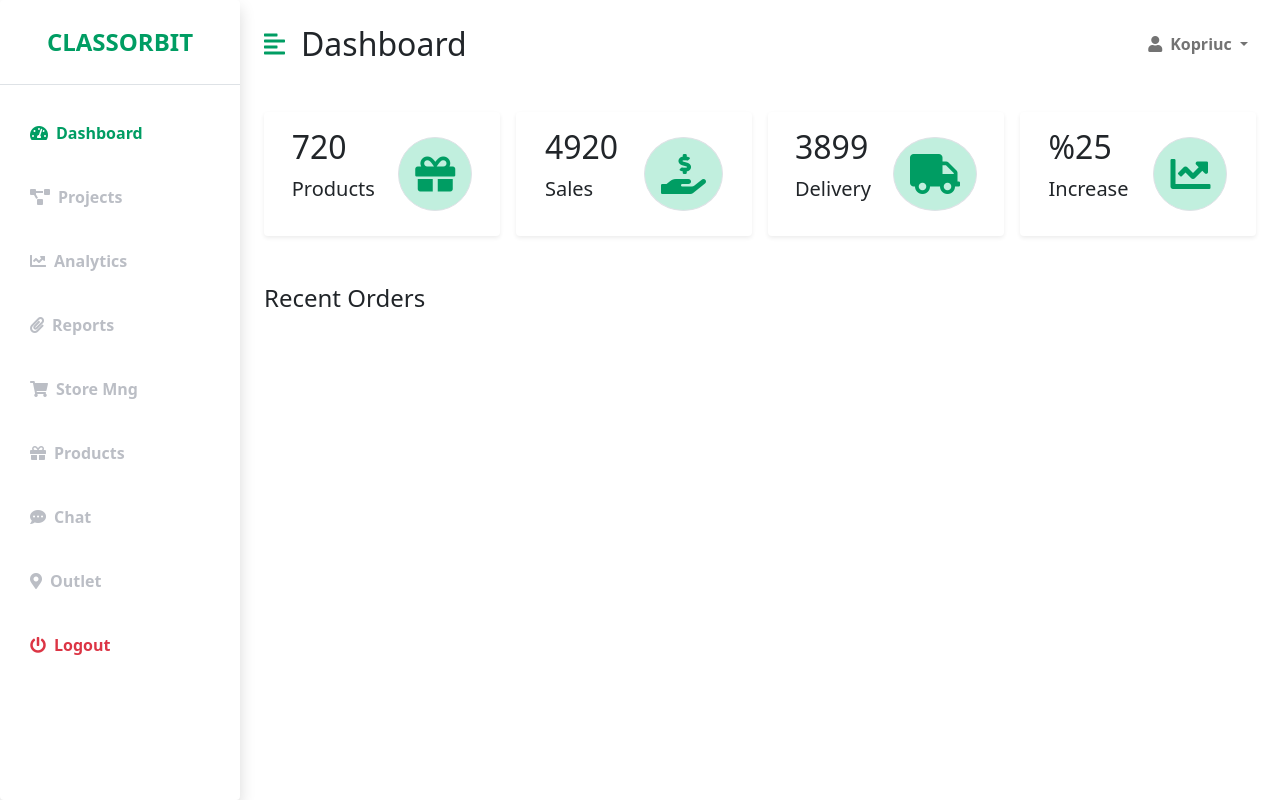
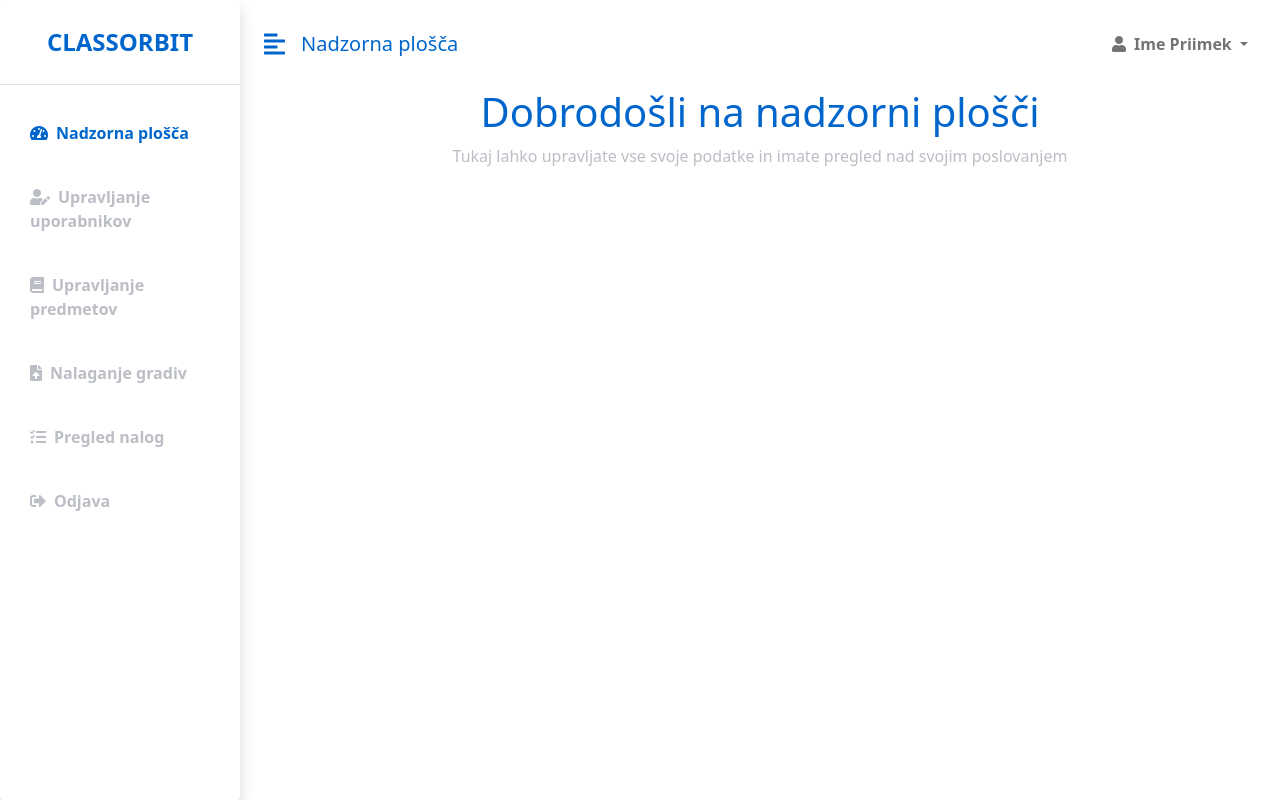
Before and after one commit to Cybrosif/SMV_projekt, a PHP site: page /views/home.php in a window 1280 px wide. Run offline with PHP 8.4, Linux system fonts and the light colour scheme.

Commit message:
Spremembe

```diff
--- a/views/home.php
+++ b/views/home.php
@@ -2,17 +2,15 @@
 <html lang="en">
 
 <head>
-    <meta charset="UTF-8" />
-    <meta http-equiv="X-UA-Compatible" content="IE=edge" />
-    <meta name="viewport" content="width=device-width, initial-scale=1.0" />
-    <link href="https://cdn.jsdelivr.net/npm/bootstrap@5.0.0-beta3/dist/css/bootstrap.min.css" rel="stylesheet" />
-    <link rel="stylesheet" href="https://cdnjs.cloudflare.com/ajax/libs/font-awesome/5.15.3/css/all.min.css" />
-    <title>Dashi</title>
-</head>
+    <meta charset="UTF-8">
+    <meta name="viewport" content="width=device-width, initial-scale=1.0">
+    <link href="https://cdn.jsdelivr.net/npm/bootstrap@5.0.0-beta3/dist/css/bootstrap.min.css" rel="stylesheet">
+    <link rel="stylesheet" href="https://cdnjs.cloudflare.com/ajax/libs/font-awesome/5.15.3/css/all.min.css">
+    <title>Šolska Podpora</title>
     <style>
               :root {
-    --main-bg-color: #009d63;
-    --main-text-color: #009d63;
+            --main-bg-color: #0066cc;
+            --main-text-color: #0066cc;
             --second-text-color: #bbbec5;
             --second-bg-color: #c1efde;
         }
@@ -39,14 +37,6 @@
 
         #wrapper {
             overflow-x: hidden;
-    /*background-image: linear-gradient(
-      to right,
-      #baf3d7,
-      #c2f5de,
-      #cbf7e4,
-      #d4f8ea,
-      #ddfaef
-    );*/
         }
 
         #sidebar-wrapper {
@@ -106,31 +96,44 @@
             }
         }
     </style>
+    <script src="https://code.jquery.com/jquery-3.6.0.min.js"></script>
+    <script src="https://cdn.jsdelivr.net/npm/bootstrap@5.0.0-beta3/dist/js/bootstrap.bundle.min.js"></script>
+    <script>
+        $(document).ready(function () {
+            $("#menu-toggle").click(function (e) {
+                e.preventDefault();
+                $("#wrapper").toggleClass("toggled");
+            });
+            $(".list-group-item").click(function (e) {
+                e.preventDefault();
+                let page = $(this).data("page");
+                $.get("content.php", { page: page }, function (data) {
+                    $("#content").html(data);
+                });
+            });
+        });
+    </script>
+</head>
+
 <body>
     <div class="d-flex" id="wrapper">
         <!-- Sidebar -->
         <div class="bg-white shadow rounded" id="sidebar-wrapper">
             <div class="sidebar-heading text-center py-4 primary-text fs-4 fw-bold text-uppercase border-bottom"><i
-                    class="fas"></i>Classorbit</div>
+                    class="fas"></i>CLASSORBIT</div>
             <div class="list-group list-group-flush my-3">
-                <a href="#" class="list-group-item list-group-item-action bg-transparent second-text active"><i
-                        class="fas fa-tachometer-alt me-2"></i>Dashboard</a>
-                <a href="#" class="list-group-item list-group-item-action bg-transparent second-text fw-bold"><i
-                        class="fas fa-project-diagram me-2"></i>Projects</a>
-                <a href="#" class="list-group-item list-group-item-action bg-transparent second-text fw-bold"><i
-                        class="fas fa-chart-line me-2"></i>Analytics</a>
-                <a href="#" class="list-group-item list-group-item-action bg-transparent second-text fw-bold"><i
-                        class="fas fa-paperclip me-2"></i>Reports</a>
-                <a href="#" class="list-group-item list-group-item-action bg-transparent second-text fw-bold"><i
-                        class="fas fa-shopping-cart me-2"></i>Store Mng</a>
-                <a href="#" class="list-group-item list-group-item-action bg-transparent second-text fw-bold"><i
-                        class="fas fa-gift me-2"></i>Products</a>
-                <a href="#" class="list-group-item list-group-item-action bg-transparent second-text fw-bold"><i
-                        class="fas fa-comment-dots me-2"></i>Chat</a>
-                <a href="#" class="list-group-item list-group-item-action bg-transparent second-text fw-bold"><i
-                        class="fas fa-map-marker-alt me-2"></i>Outlet</a>
-                <a href="#" class="list-group-item list-group-item-action bg-transparent text-danger fw-bold"><i
-                        class="fas fa-power-off me-2"></i>Logout</a>
+                <a href="#" data-page="dashboard" class="list-group-item list-group-item-action bg-transparent second-text active"><i
+                        class="fas fa-tachometer-alt me-2"></i>Nadzorna plošča</a>
+                <a href="#" data-page="users" class="list-group-item list-group-item-action bg-transparent second-text fw-bold"><i
+                        class="fas fa-user-edit me-2"></i>Upravljanje uporabnikov</a>
+                <a href="#" data-page="subjects" class="list-group-item list-group-item-action bg-transparent second-text fw-bold"><i
+                        class="fas fa-book me-2"></i>Upravljanje predmetov</a>
+                <a href="#" data-page="upload" class="list-group-item list-group-item-action bg-transparent second-text fw-bold"><i
+                        class="fas fa-file-upload me-2"></i>Nalaganje gradiv</a>
+                <a href="#" data-page="tasks" class="list-group-item list-group-item-action bg-transparent second-text fw-bold"><i
+                        class="fas fa-tasks me-2"></i>Pregled nalog</a>
+                <a href="#" data-page="logout" class="list-group-item list-group-item-action bg-transparent second-text fw-bold"><i
+                        class="fas fa-sign-out-alt me-2"></i>Odjava</a>
             </div>
         </div>
         <!-- /#sidebar-wrapper -->
@@ -140,97 +143,42 @@
             <nav class="navbar navbar-expand-lg navbar-light bg-transparent py-4 px-4">
                 <div class="d-flex align-items-center">
                     <i class="fas fa-align-left primary-text fs-4 me-3" id="menu-toggle"></i>
-                    <h2 class="fs-2 m-0">Dashboard</h2>
+                    <h2 class="h5 mb-0 primary-text">Nadzorna plošča</h2>
                 </div>
-
                 <button class="navbar-toggler" type="button" data-bs-toggle="collapse"
-                    data-bs-target="#navbarSupportedContent" aria-controls="navbarSupportedContent"
-                    aria-expanded="false" aria-label="Toggle navigation">
+                    data-bs-target="#navbarSupportedContent" aria-controls="navbarSupportedContent" aria-expanded="false"
+                    aria-label="Toggle navigation">
                     <span class="navbar-toggler-icon"></span>
                 </button>
-
                 <div class="collapse navbar-collapse" id="navbarSupportedContent">
                     <ul class="navbar-nav ms-auto mb-2 mb-lg-0">
                         <li class="nav-item dropdown">
                             <a class="nav-link dropdown-toggle second-text fw-bold" href="#" id="navbarDropdown"
                                 role="button" data-bs-toggle="dropdown" aria-expanded="false">
-                                <i class="fas fa-user me-2"></i>Kopriuc
+                                <i class="fas fa-user me-2"></i>Ime Priimek
                             </a>
-                            <ul class="dropdown-menu" aria-labelledby="navbarDropdown">
-                                <li><a class="dropdown-item" href="#">Profile</a></li>
-                                <li><a class="dropdown-item" href="#">Settings</a></li>
-                                <li><a class="dropdown-item" href="#">Logout</a></li>
+                            <ul class="dropdown-menu dropdown-menu-end" aria-labelledby="navbarDropdown">
+                                <li><a class="dropdown-item text-secondary text-center" href="#" data-page="profile">Profil</a></li>
+                                <li><a class="dropdown-item text-secondary text-center" href="#" data-page="settings">Nastavitve</a></li>
+                                <li><a class="dropdown-item text-secondary text-center" href="#" data-page="logout">Odjava</a></li>
                             </ul>
                         </li>
                     </ul>
                 </div>
             </nav>
 
-            <div class="container-fluid px-4">
-                <div class="row g-3 my-2">
-                    <div class="col-md-3">
-                        <div class="p-3 bg-white shadow-sm d-flex justify-content-around align-items-center rounded">
-                            <div>
-                                <h3 class="fs-2">720</h3>
-                                <p class="fs-5">Products</p>
+            <div class="container-fluid" id="content">
+                <div class="row">
+                    <div class="col-lg-12 col-md-12 col-sm-12 col-xs-12">
+                        <h1 class="text-center primary-text">Dobrodošli na nadzorni plošči</h1>
+                        <p class="text-center second-text">Tukaj lahko upravljate vse svoje podatke in imate pregled nad svojim poslovanjem</p>
                     </div>
-                            <i class="fas fa-gift fs-1 primary-text border rounded-full secondary-bg p-3"></i>
-                        </div>
-                    </div>
-
-                    <div class="col-md-3">
-                        <div class="p-3 bg-white shadow-sm d-flex justify-content-around align-items-center rounded">
-                            <div>
-                                <h3 class="fs-2">4920</h3>
-                                <p class="fs-5">Sales</p>
-                            </div>
-                            <i
-                                class="fas fa-hand-holding-usd fs-1 primary-text border rounded-full secondary-bg p-3"></i>
-                        </div>
-                    </div>
-
-                    <div class="col-md-3">
-                        <div class="p-3 bg-white shadow-sm d-flex justify-content-around align-items-center rounded">
-                            <div>
-                                <h3 class="fs-2">3899</h3>
-                                <p class="fs-5">Delivery</p>
-                            </div>
-                            <i class="fas fa-truck fs-1 primary-text border rounded-full secondary-bg p-3"></i>
-                        </div>
-                    </div>
-
-                    <div class="col-md-3">
-                        <div class="p-3 bg-white shadow-sm d-flex justify-content-around align-items-center rounded">
-                            <div>
-                                <h3 class="fs-2">%25</h3>
-                                <p class="fs-5">Increase</p>
-                            </div>
-                            <i class="fas fa-chart-line fs-1 primary-text border rounded-full secondary-bg p-3"></i>
-                        </div>
-                    </div>
-                </div>
-
-                <div class="row my-5">
-                    <h3 class="fs-4 mb-3">Recent Orders</h3>
-                    <div class="col">
-                    </div>
-                </div>
-
                 </div>
             </div>
         </div>
         <!-- /#page-content-wrapper -->
     </div>
-
-    <script src="https://cdn.jsdelivr.net/npm/bootstrap@5.0.0-beta3/dist/js/bootstrap.bundle.min.js"></script>
-    <script>
-        var el = document.getElementById("wrapper");
-        var toggleButton = document.getElementById("menu-toggle");
-
-        toggleButton.onclick = function () {
-            el.classList.toggle("toggled");
-        };
-    </script>
+    <!-- /#wrapper -->
 </body>
 
 </html>
```
Also changed, not shown: views/content.php (+35 -25 lines). Lines whose indentation alone changed are shown as unchanged.
